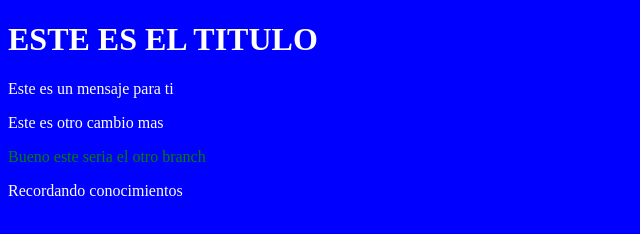
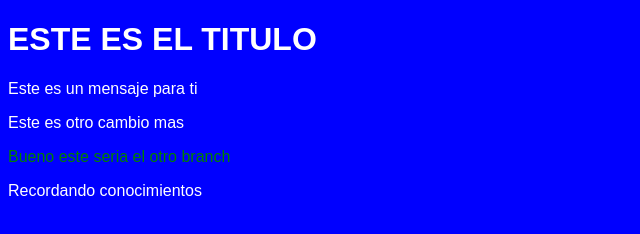
Before and after one commit to krary/Trabajando-VSC, a plain HTML site: page index.html in a window 1280 px wide. Shown: the whole page, without its empty margins (0-640 px from the left). Drawn offline with Linux system fonts and the light colour scheme.

Commit message:
Update index.html

```diff
--- a/index.html
+++ b/index.html
@@ -2,6 +2,7 @@
 <html>
 
 <meta charset="UTF-8">
+  <link rel="stylesheet" href="Coloreando.CSS">
 <header><h1>ESTE ES EL TITULO</h1></header>
 <body style="background : blue;color:white;">
 Este es un mensaje para ti
```
